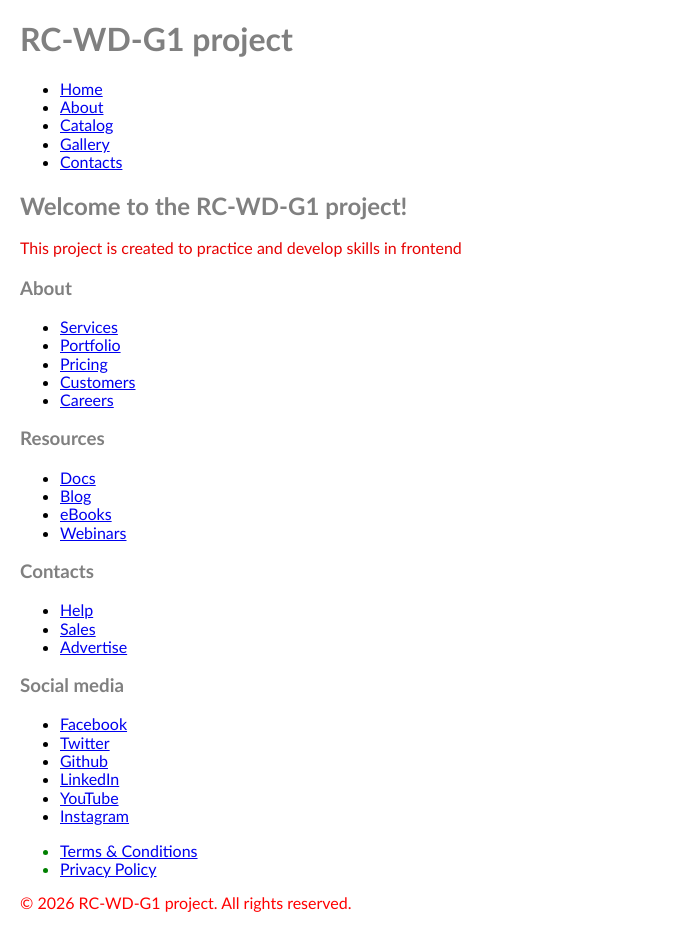
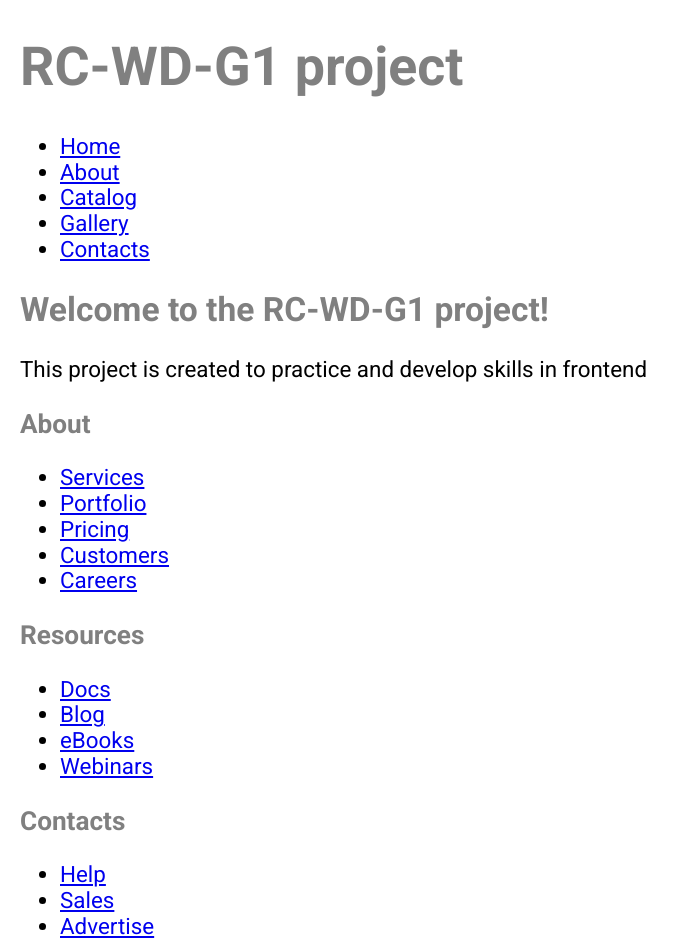
Before and after one commit to Alex-Jane19/RC-WD-G1, a plain HTML site: page index.html in a window 1280 px wide. Shown: the top 952 px of the page, without its empty margins (0-689 px from the left). Drawn offline with nearby package versions, Linux system fonts and the light colour scheme.

Commit message:
6.1-6.2 lesson task - font Roboto and font-sizes

```diff
--- a/css/main.css
+++ b/css/main.css
@@ -1,7 +1,9 @@
 body {
     margin: 0;
     padding: 0;
-    font-family: calibri, sans-serif;
+    font-family: "Roboto", sans-serif;
+    font-style: normal;
+    font-size: 140%;
 }
 
 header, nav, main, footer {
@@ -9,17 +11,8 @@ header, nav, main, footer {
 }
 
 h1, h2, h3 {
-    color: gray;
+    color: grey;
 }
-
-#main {
-   color: #e60202;
+h1 {
+    font-size: 240%;
 }
-
-.h2 {
-    color: red;
-}
-
-.heading {
-    color: green;
-}
--- a/css/styles.css
+++ b/css/styles.css
@@ -1,2 +1,6 @@
 @import url(https://cdnjs.cloudflare.com/ajax/libs/normalize/8.0.1/normalize.min.css);
+@import url(https://cdnjs.cloudflare.com/ajax/libs/font-awesome/6.7.2/css/all.min.css);
 @import url(./main.css);
+@import url(./header.css);
+@import url(./nav.css);
+@import url(./footer.css);
--- a/index.html
+++ b/index.html
@@ -6,6 +6,9 @@
     <title>RC-WD-G1 project</title>
     <link rel="shortcut icon" href="./favicon.ico" type="image/x-icon">
     <link rel="stylesheet" href="css/styles.css">
+    <link rel="preconnect" href="https://fonts.googleapis.com">
+        <link rel="preconnect" href="https://fonts.gstatic.com" crossorigin>
+        <link href="https://fonts.googleapis.com/css2?family=Roboto:ital,wght@0,100..900;1,100..900&display=swap" rel="stylesheet">
 </head>
 
 <body>
@@ -24,11 +27,10 @@
     </nav>
 
     <main>
-        <section id="main">
+        <section>
             <h2>Welcome to the RC-WD-G1 project!</h2>
             <p>This project is created to practice and develop skills in frontend</p>
         </section>
-
     </main>
 
     <footer>
@@ -78,8 +80,8 @@
 
         <section id="footer-legal">
             <ul>
-                <li class="heading"><a href="#">Terms &amp; Conditions</a></li>
-                <li class="heading"><a href="#">Privacy Policy</a></li>
+                <li><a href="#">Terms &amp; Conditions</a></li>
+                <li><a href="#">Privacy Policy</a></li>
             </ul>
             <p class="h2">&copy; 2026 RC-WD-G1 project. All rights reserved.</p>
         </section>
```
Also changed, not shown: css/footer.css (added), css/header.css (added), css/nav.css (added).
